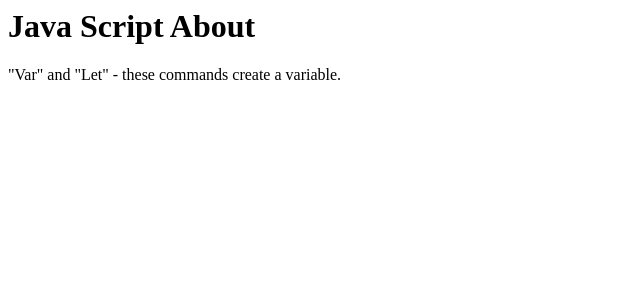
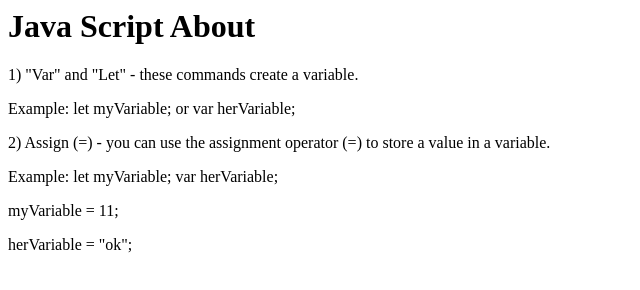
Before and after one commit to Lazycrazy3/Lazycrazy3.github.io, a plain HTML site: page JavaScriptInfo.html in a window 1280 px wide. Shown: the whole page, without its empty margins (0-640 px from the left). Drawn offline with Linux system fonts and the light colour scheme.

Commit message:
JavaScript

```diff
--- a/JavaScriptInfo.html
+++ b/JavaScriptInfo.html
@@ -4,7 +4,13 @@
     </head>
 <body>
     <h1>Java Script About </h1>
-    "Var" and "Let" - these commands create a variable.
-
+    1) "Var" and "Let" - these commands create a variable.
+    <p>Example: let myVariable; or var herVariable;</p>
+    2) Assign (=) - you can use the assignment operator (=) to store a value in a variable.
+    <p>Example: let myVariable;
+        var herVariable;
+        <p>myVariable = 11;</p>
+        <p>herVariable = "ok";</p>
+    </p>
 </body>
 </html>
```
